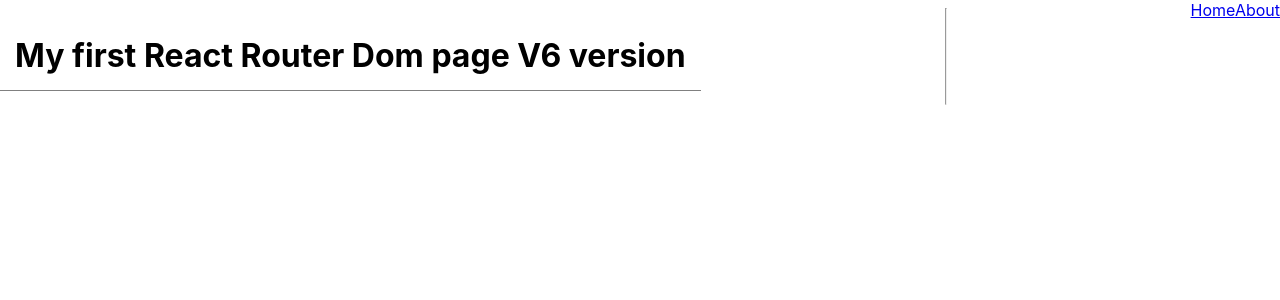
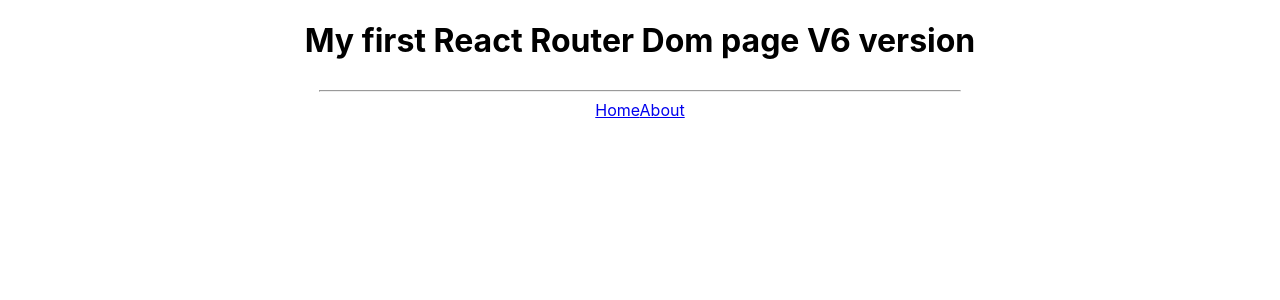
Before and after one commit to tomy96-frontend/react-router-dom-new-v6, a React (Create React App) app: page / in a window 1280 px wide. Shown: the top 300 px of the page. Built offline with nearby package versions, Linux system fonts and the light colour scheme.

Commit message:
change css hr

```diff
--- a/src/App.css
+++ b/src/App.css
@@ -1,10 +1,11 @@
 .HeroText {
  display: flex;
  justify-content: center;
-
+ flex-direction: column;
+ text-align: center;
 }
 
-.HeroText h1 {
-  padding: 15px;
-  border-bottom: 1px solid gray;
+hr {
+  width: 50%;
+  color: gray;
 }
```
